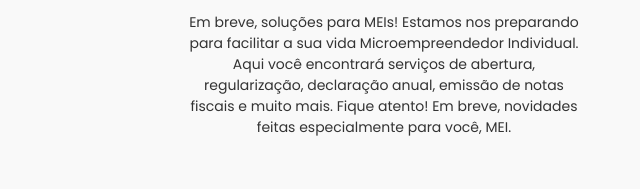
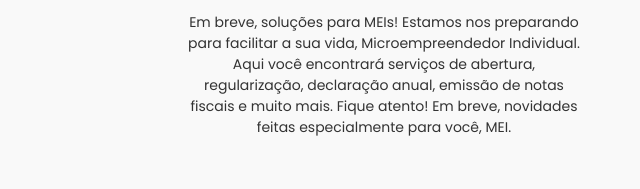
Before and after one commit to eduardacelina/MEI-ONLINE, a plain HTML site: page index.html in a window 1280 px wide. Shown: the part 2767-2956 px from the top of the page, 531-1171 px from the left. Drawn offline with Linux system fonts and the light colour scheme.

Commit message:
index.html

```diff
--- a/index.html
+++ b/index.html
@@ -473,7 +473,7 @@
      <div style="flex:1; min-width:280px; display:flex; flex-direction:column; align-items:center; gap:12px;">
       <img src="POST.jpeg" alt="Equipe MEI" style="width:100%; max-width:450px; border-radius:16px; object-fit:cover;">
       <p style="font-size:14px; color:#333; text-align:center; max-width:400px;"> Em breve, soluções para MEIs!
-Estamos nos preparando para facilitar a sua vida Microempreendedor Individual. Aqui você encontrará serviços de abertura, regularização, declaração anual, emissão de notas fiscais e muito mais. Fique atento! Em breve, novidades feitas especialmente para você, MEI.</p>
+Estamos nos preparando para facilitar a sua vida, Microempreendedor Individual. Aqui você encontrará serviços de abertura, regularização, declaração anual, emissão de notas fiscais e muito mais. Fique atento! Em breve, novidades feitas especialmente para você, MEI.</p>
     </div>
   </div>
 </section>
```
